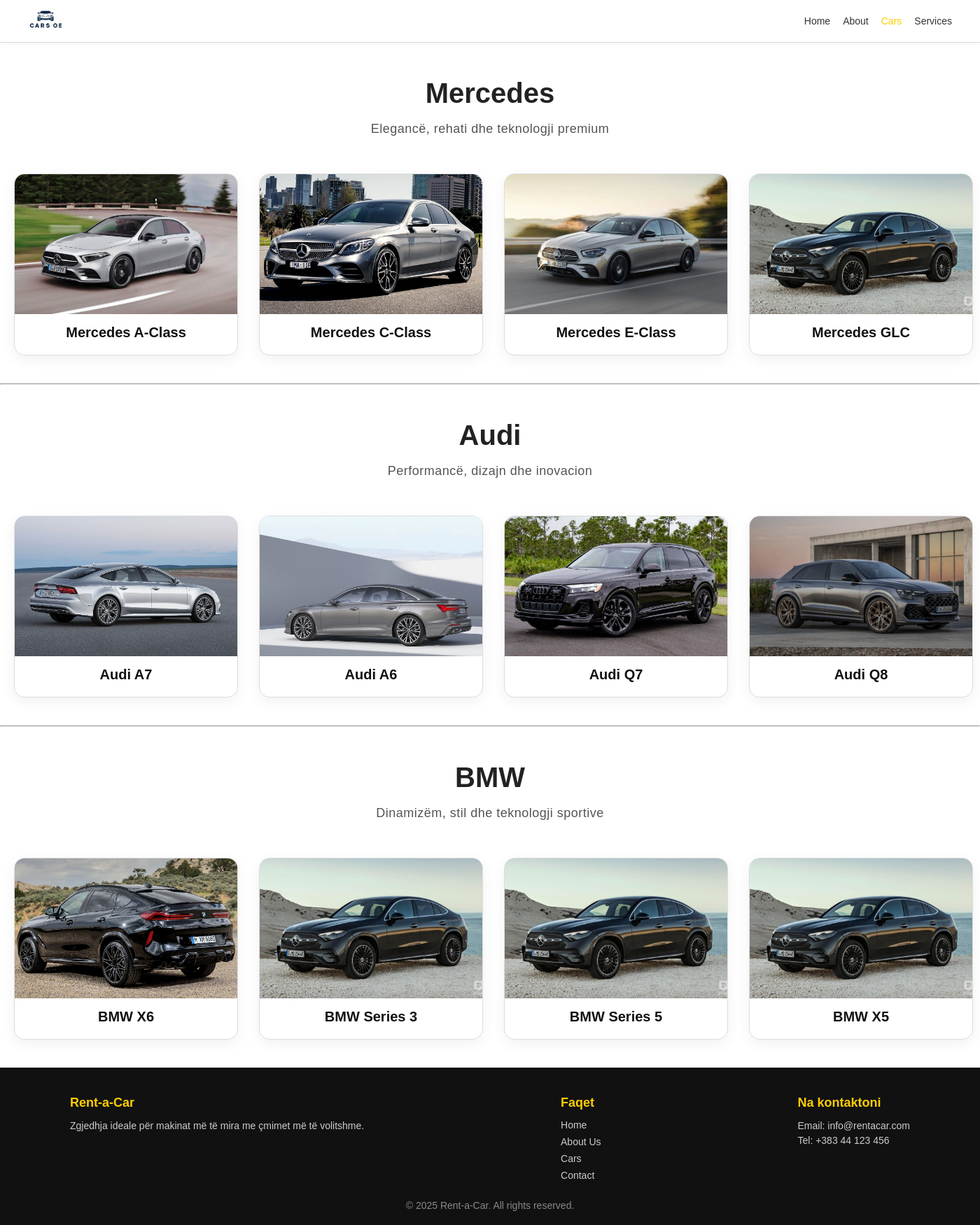
After one commit to olta10/RentACarOE, a PHP site: page /public/details.html in a window 1400 px wide. The commit adds this page. Shown: the whole page at 70% size. Run offline with PHP 8.4, Linux system fonts and the light colour scheme.

Commit message:
details.html

```diff
--- a/assets/css/index.css
+++ b/assets/css/index.css
@@ -423,6 +423,7 @@
     display: flex;
     flex-direction: column;
     cursor: pointer;
+    text-decoration: none;
 }
 
 .car-card:hover {
@@ -496,6 +497,74 @@
     background: linear-gradient(135deg, #ffe066, #ffcc00);
     box-shadow: 0 6px 20px rgba(255,214,0,0.4);
 }
+
+/* ---------------- DETAILS ---------------- */
+.car-section {
+  padding: 50px 20px 40px 20px;
+}
+
+.car-header {
+  text-align: center;
+  margin-bottom: 50px;
+}
+
+.car-header h2 {
+  font-size: 40px;
+  color: #222;
+  margin-bottom: 15px;
+  font-weight: 700;
+}
+
+.car-header p {
+  font-size: 18px;
+  color: #555;
+  max-width: 700px;
+  margin: 0 auto;
+  line-height: 1.5;
+  letter-spacing: 0.5px;
+}
+
+.car-grid {
+  display: grid;
+  grid-template-columns: repeat(4, 1fr);
+  gap: 30px;
+  justify-items: center;
+}
+
+.car-card {
+  background: #fff;
+  border-radius: 15px;
+  overflow: hidden;
+  text-align: center;
+  border: 1px solid #ddd;
+  box-shadow: 0 6px 20px rgba(0,0,0,0.06);
+  transition: transform 0.3s ease, box-shadow 0.3s ease;
+  width: 350px; /* fotot më të mëdha */
+  cursor: pointer;
+}
+
+.car-card img {
+  width: 100%;
+  height: 200px; /* fotot më të mëdha */
+  object-fit: cover;
+  transition: transform 0.3s ease;
+}
+
+.car-card h3 {
+  margin: 15px 0 20px 0;
+  font-size: 20px;
+  color: #111;
+}
+
+.car-card:hover {
+  transform: translateY(-10px);
+  box-shadow: 0 10px 35px rgba(0,0,0,0.15);
+}
+
+.car-card:hover img {
+  transform: scale(1.05);
+}
+
 
 /* ---------------- RESPONSIVE ---------------- */
 
--- /dev/null
+++ b/public/details.html
@@ -0,0 +1,149 @@
+<!DOCTYPE html>
+<html lang="en">
+<head>
+    <meta charset="UTF-8">
+    <meta name="viewport" content="width=device-width, initial-scale=1.0">
+    <title>Our Cars</title>
+    <link rel="stylesheet" href="../assets/css/index.css">
+</head>
+<body>
+
+<header class="site-header">
+    <div class="container header-flex">
+        <nav class="navbar">
+            <div class="left-side">
+                <a href="./index.html">
+                    <img src="../assets/images/carsoe.png" class="logo" alt="Logo">
+                </a>
+            </div>
+
+            <ul class="nav-links" id="nav-links">
+                <li><a href="./index.html">Home</a></li>
+                <li><a href="./aboutus.html">About</a></li>
+                <li><a href="./cars.html" class="active">Cars</a></li>
+                <li><a href="./services.html">Services</a></li>
+            </ul>
+        </nav>
+    </div>
+</header>
+
+<!-- Mercedes Section -->
+<section class="car-section">
+  <div class="car-header">
+    <h2>Mercedes</h2>
+    <p>Elegancë, rehati dhe teknologji premium</p>
+  </div>
+
+  <div class="car-grid">
+    <div class="car-card">
+      <img src="../assets/images/aclass.jpg" alt="Mercedes A-Class">
+      <h3>Mercedes A-Class</h3>
+    </div>
+    <div class="car-card">
+      <img src="../assets/images/cclass.jpg" alt="Mercedes C-Class">
+      <h3>Mercedes C-Class</h3>
+    </div>
+    <div class="car-card">
+      <img src="../assets/images/eclass.jpg" alt="Mercedes E-Class">
+      <h3>Mercedes E-Class</h3>
+    </div>
+    <div class="car-card">
+      <img src="../assets/images/glc.jpg" alt="Mercedes GLC">
+      <h3>Mercedes GLC</h3>
+    </div>
+  </div>
+</section>
+
+<hr>
+
+<!-- Audi Section -->
+<section class="car-section">
+  <div class="car-header">
+    <h2>Audi</h2>
+    <p>Performancë, dizajn dhe inovacion</p>
+  </div>
+
+  <div class="car-grid">
+    <div class="car-card">
+      <img src="../assets/images/a7.jpg" alt="Audi A7">
+      <h3>Audi A7</h3>
+    </div>
+    <div class="car-card">
+      <img src="../assets/images/a6.jpg" alt="Audi A6">
+      <h3>Audi A6</h3>
+    </div>
+    <div class="car-card">
+      <img src="../assets/images/q7.jpg" alt="Audi Q7">
+      <h3>Audi Q7</h3>
+    </div>
+    <div class="car-card">
+      <img src="../assets/images/q8.jpg" alt="Audi Q8">
+      <h3>Audi Q8</h3>
+    </div>
+  </div>
+</section>
+
+<hr>
+
+<!-- BMW Section -->
+<section class="car-section">
+  <div class="car-header">
+    <h2>BMW</h2>
+    <p>Dinamizëm, stil dhe teknologji sportive</p>
+  </div>
+
+  <div class="car-grid">
+    <div class="car-card">
+      <img src="../assets/images/x6.jpg" alt="BMW X6">
+      <h3>BMW X6</h3>
+    </div>
+    <div class="car-card">
+      <img src="../assets/images/glc.jpg" alt="BMW Series 3">
+      <h3>BMW Series 3</h3>
+    </div>
+    <div class="car-card">
+      <img src="../assets/images/glc.jpg" alt="BMW Series 5">
+      <h3>BMW Series 5</h3>
+    </div>
+    <div class="car-card">
+      <img src="../assets/images/glc.jpg" alt="BMW X5">
+      <h3>BMW X5</h3>
+    </div>
+  </div>
+</section>
+
+
+    <footer class="site-footer">
+        <div class="footer-container">
+
+            <div class="footer-col">
+                <h3>Rent-a-Car</h3>
+                <p>Zgjedhja ideale për makinat më të mira me çmimet më të volitshme.</p>
+            </div>
+
+            <div class="footer-col">
+                <h4>Faqet</h4>
+                <ul>
+                    <li><a href="#">Home</a></li>
+                    <li><a href="./aboutus.html">About Us</a></li>
+                    <li><a href="./cars.html">Cars</a></li>
+                    <li><a href="./contact.html">Contact</a></li>
+                </ul>
+            </div>
+
+            <div class="footer-col">
+                <h4>Na kontaktoni</h4>
+                <p>Email: info@rentacar.com</p>
+                <p>Tel: +383 44 123 456</p>
+            </div>
+
+        </div>
+
+        <div class="footer-bottom">
+            <p>© 2025 Rent-a-Car. All rights reserved.</p>
+        </div>
+    </footer>
+
+
+</body>
+</html>
--- a/public/index.html
+++ b/public/index.html
@@ -18,7 +18,7 @@
             </div>
 
             <ul class="nav-links" id="nav-links">
-                <li><a href="./index.html">Home</a></li>
+                <li><a href="./index.html" class="active">Home</a></li>
                 <li><a href="./aboutus.html">About</a></li>
                 <li><a href="./cars.html">Cars</a></li>
                 <li><a href="./services.html">Services</a></li>
@@ -38,7 +38,7 @@
             <h1>Gjej makinën tënde ideale</h1>
 
             <div class="hero-button">
-                <a href="#" class="btn-view-cars">Shiko të gjitha makinat</a>
+                <a href="./cars.html" class="btn-view-cars">Shiko të gjitha makinat</a>
             </div>
         </div>
     </section>
```
Also changed, not shown: public/cars.html (+10 -8 lines), assets/images/a6.jpg (added), assets/images/a7.jpg (added), assets/images/aclass.jpg (added), assets/images/cclass.jpg (added), assets/images/eclass.jpg (added), assets/images/glc.jpg (added), assets/images/gle.jpg (added), assets/images/q7.jpg (added), assets/images/q8.jpg (added), assets/images/x6.jpg (added).
